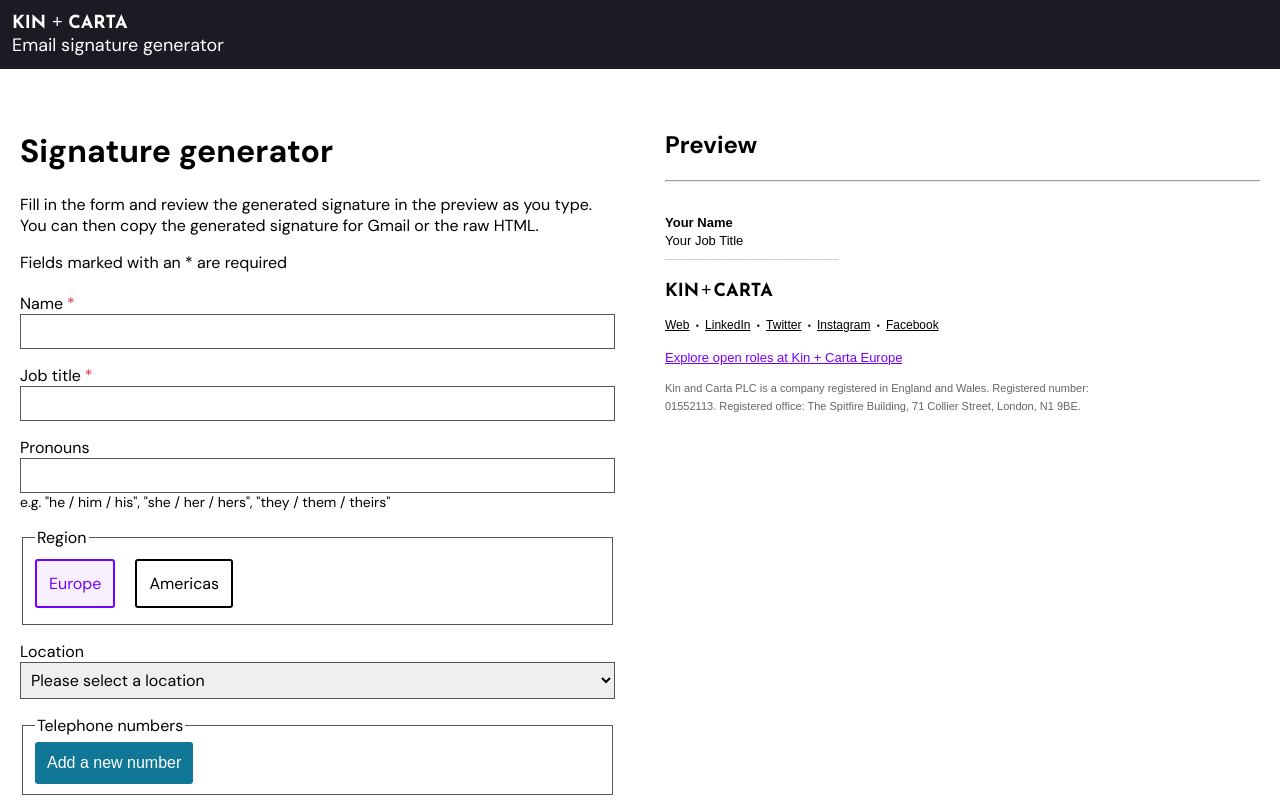
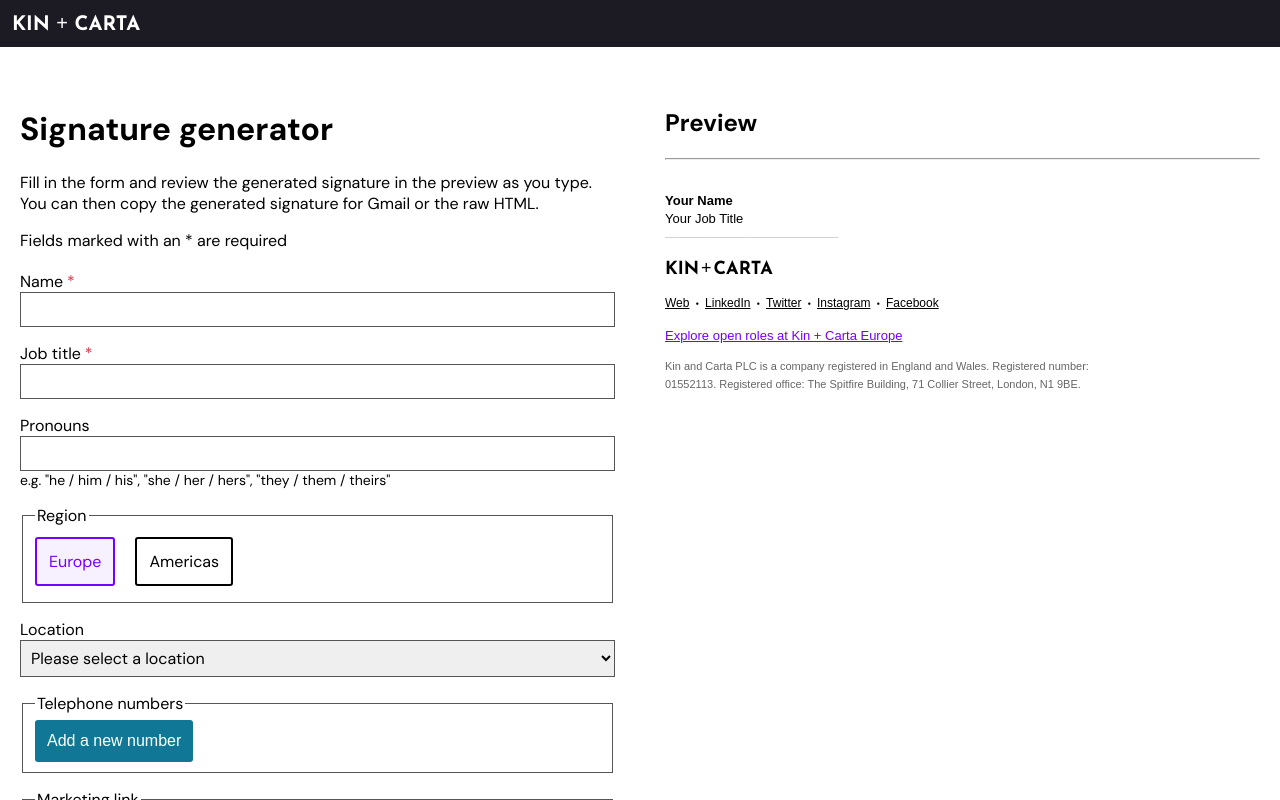
Before and after one commit to kasalyas/next-signature, a Next.js app: page / in a window 1280 px wide. Shown: the top 800 px of the page. Built offline with nearby package versions, Linux system fonts and the light colour scheme.

Commit message:
updated header

```diff
--- a/components/header/header.module.css
+++ b/components/header/header.module.css
@@ -5,14 +5,12 @@
   color: var(--header-text);
 }
 
-.heading {
+.logo {
   margin: 0;
   font-weight: normal;
-  font-size: 18px;
-}
-
-.logo {
+  font-size: 20px;
   font-family: var(--logo-font);
+  color: var(--header-text);
 }
 
 .logo span {
--- a/components/header/index.js
+++ b/components/header/index.js
@@ -1,13 +1,10 @@
 import styles from "./header.module.css";
 
 const Header = () => (
-  <header className={styles.header} aria-label="Kin + Carta">
-    <h1 className={styles.heading}>
-      <div className={styles.logo}>
-        KIN <span aria-hidden>+</span> CARTA
-      </div>
-      <div>Email signature generator</div>
-    </h1>
+  <header className={styles.header}>
+    <div className={styles.logo}>
+      KIN <span aria-hidden>+</span> CARTA
+    </div>
   </header>
 );
 
```
Also changed, not shown: 1 other file (tests, documents, lock files or other folders).
